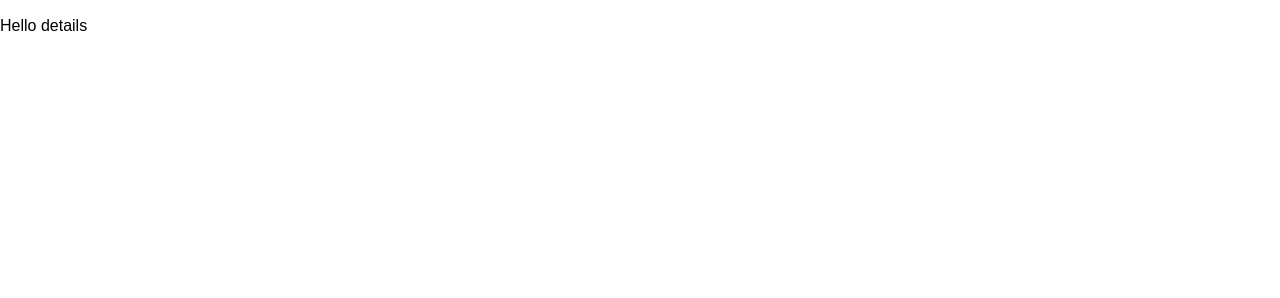
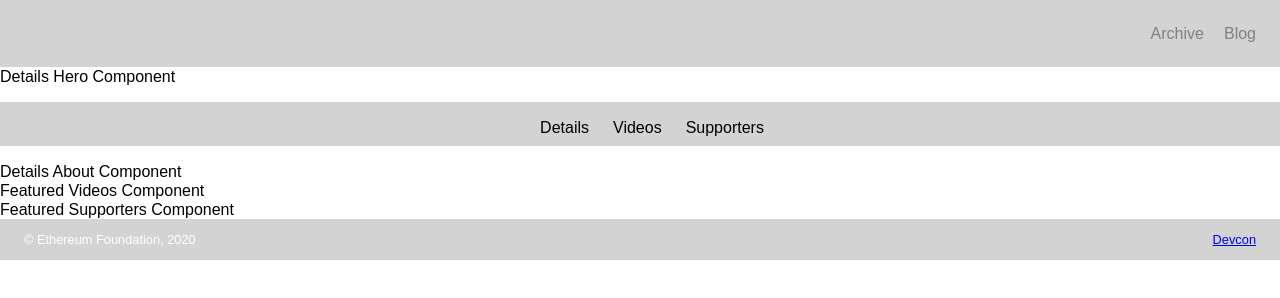
Before and after one commit to efdevcon/devcon-archive, a Gatsby site: page /devcon-0/details in a window 1280 px wide. Built offline with nearby package versions, Linux system fonts and the light colour scheme; Gatsby itself is replaced by a stand-in of ours.

Commit message:
Added navbar component for devcon pages

```diff
--- a/src/components/details.js
+++ b/src/components/details.js
@@ -1,9 +1,26 @@
 import React from "react";
 
+/* CSS */
 import "../index.css";
 
-const Details = () => (
-  <p>Hello details</p>
+/* Components */
+import Footer from "./footer";
+import Header from "./header";
+import Navbar from "./navbar";
+
+const Details = (props) => (
+  <div>
+
+    <Header />
+
+    <div>Details Hero Component</div>
+    {/* TODO remove hard encoding */}
+    <Navbar devcon="devcon-0" />
+    <div>Details About Component</div>
+    <div>Featured Videos Component</div>
+    <div>Featured Supporters Component</div>
+    <Footer />
+  </div>
 );
 
 export default Details;
--- /dev/null
+++ b/src/components/navbar.js
@@ -0,0 +1,34 @@
+import React from "react";
+import { Link } from "gatsby";
+
+/* CSS */
+import css from "./navbar.module.css";
+import "../index.css";
+
+const Navbar = props => (
+  <nav>
+    <ul className={css.navbar}>
+
+      <li className={css.navitem}>
+        <Link className={css.navlink} to={`${props.devcon}/details`}>
+          Details
+        </Link>
+      </li>
+
+      <li className={css.navitem}>
+        <Link className={css.navlink} to={`${props.devcon}/videos`}>
+          Videos
+        </Link>
+      </li>
+
+      <li className={css.navitem}>
+        <Link className={css.navlink} to={`${props.devcon}/supporters`}>
+          Supporters
+        </Link>
+      </li>
+
+    </ul>
+  </nav>
+);
+
+export default Navbar;
--- /dev/null
+++ b/src/components/navbar.module.css
@@ -0,0 +1,33 @@
+nav {
+  background: lightgray;
+}
+
+.navbar {
+  display: flex;
+  flex-direction: row;
+  justify-content: center;
+  align-items: center;
+  list-style: none;
+  color: gray;
+  padding: 8px;
+}
+
+.navitem {
+  padding-top: 8px;
+  margin-left: 24px;
+}
+
+.navlink {
+  text-decoration: none;
+  color: black;
+  font-weight: 400;
+}
+
+.navlink:hover {
+  font-weight: 600;
+}
+
+.navitem:hover {
+  border-bottom: 8px solid white;
+  margin-bottom: -8px;
+}
```
